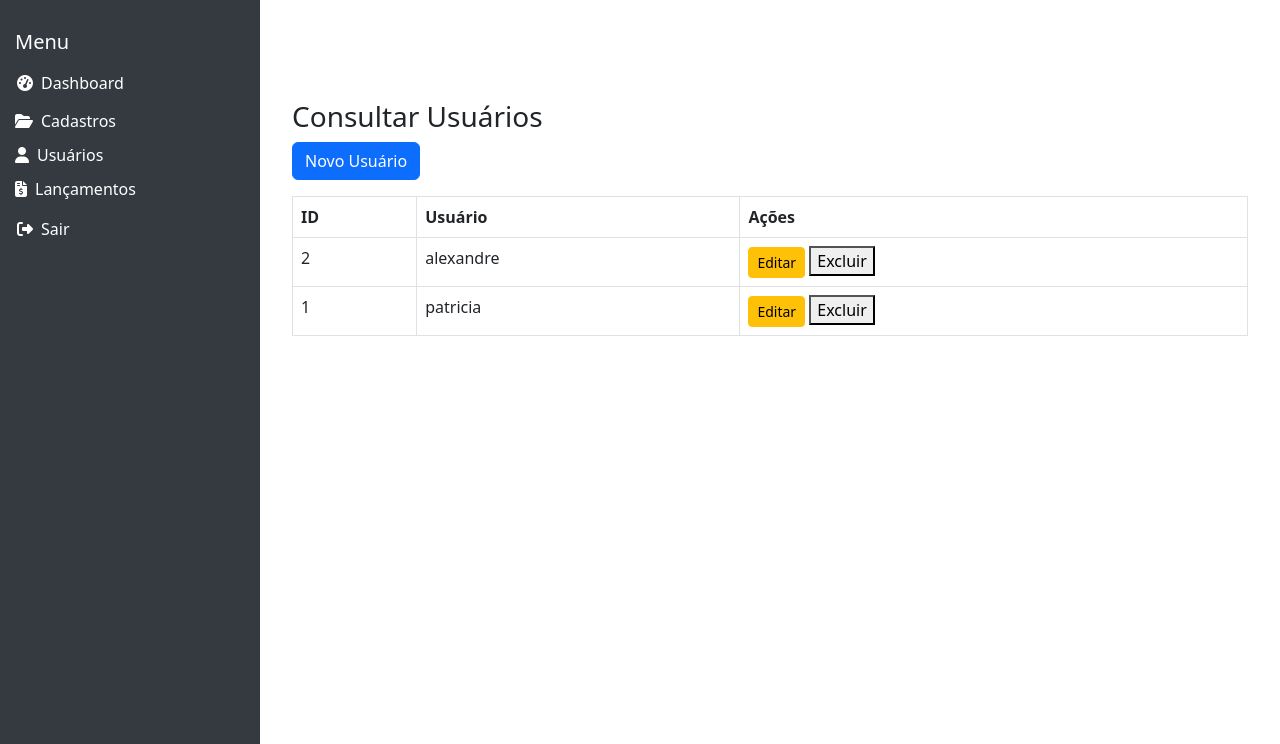
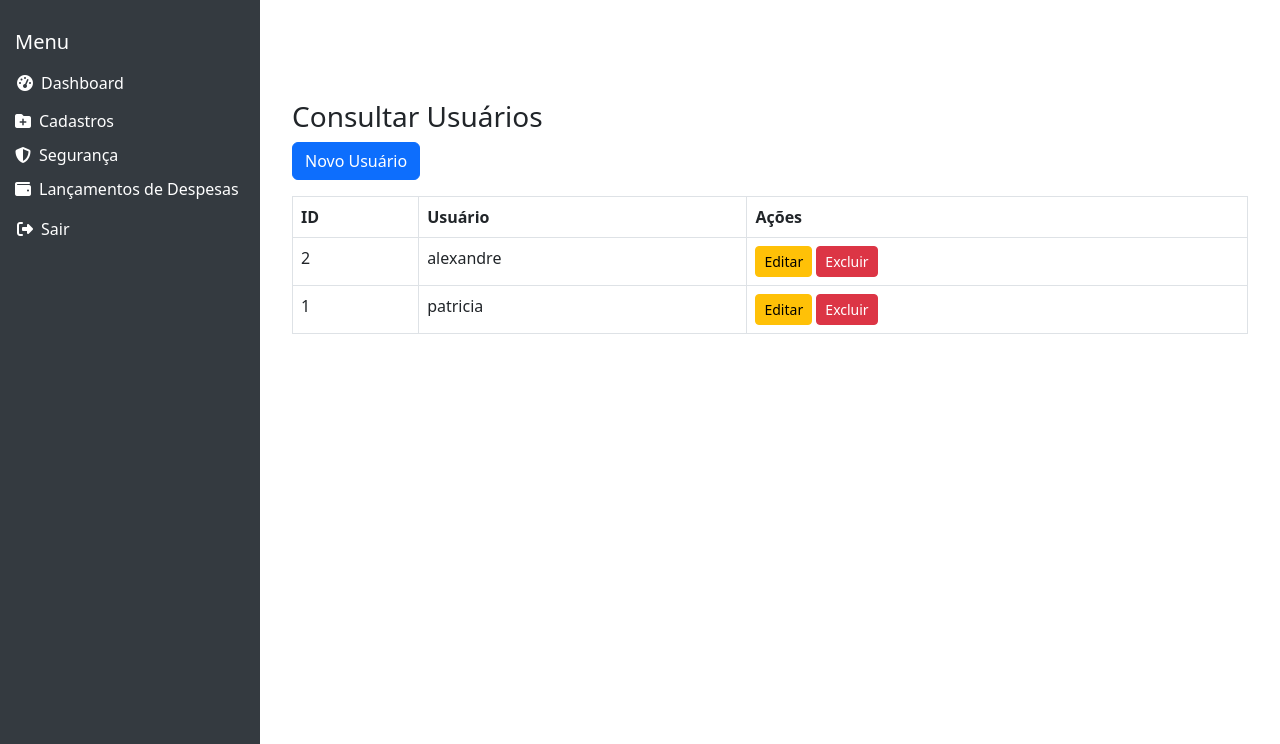
Before and after one commit to alexandrelinx/despesas-gerais, a Flask app: page /usuarios in a window 1280 px wide. Shown: the part 56-800 px from the top of the page. Run offline with Flask 3, Linux system fonts and the light colour scheme; a user stored in the database is signed in; data comes from the database, SQL or seed files in the repository; both versions use the stored data as it was after the commit; parts of the project's set-up code (start-up, migrations or seed data) failed here and were passed over; some libraries are stand-ins or nearby versions.

Commit message:
commit se segurança

```diff
--- a/app.py
+++ b/app.py
@@ -23,16 +23,19 @@ from flask_wtf.csrf import CSRFProtect, CSRFError
 from flask import Flask, render_template, request, redirect, url_for, flash, session, jsonify
 from datetime import datetime
 from dateutil.relativedelta import relativedelta
-
-
-
-
+from flask_wtf.csrf import CSRFError
 
 
 
 app = Flask(__name__)
 app.config['SECRET_KEY'] = 'despesas'
 csrf = CSRFProtect(app)
+
+
+@app.errorhandler(CSRFError)
+def handle_csrf_error(e):
+    flash('Erro de segurança: token CSRF inválido ou expirado. Recarregue a página e tente novamente.', 'danger')
+    return redirect(request.url)
 
 DB = 'despesas.db'
 
@@ -255,6 +258,7 @@ def lancar_despesas():
     conn = get_db_connection()
 
     if request.method == 'POST':
+        print("Form data recebida:", request.form.to_dict())
         try:
             # Captura os dados do formulário
             dados = (
@@ -274,9 +278,14 @@ def lancar_despesas():
             )
 
             # Verifica se todos os campos foram preenchidos
-            if not all(dados):
-                flash("Todos os campos devem ser preenchidos.", "danger")
-                return redirect(url_for('lancar_despesas'))
+           # if not all(dados):
+            #    flash("Todos os campos devem ser preenchidos.", "danger")
+             #   return redirect(url_for('lancar_despesas'))
+            campos_obrigatorios = dados[:-1]
+
+            if any((v is None or str(v).strip() == '') for v in campos_obrigatorios):
+               flash("Todos os campos devem ser preenchidos.", "danger")
+               return redirect(url_for('lancar_despesas'))
 
             cursor = conn.cursor()
 
--- a/templates/base.html
+++ b/templates/base.html
@@ -148,29 +148,29 @@
         <h5>Menu</h5>
         <a href="/"><i class="fas fa-tachometer-alt"></i>Dashboard</a>
 
-        <h6 class="menu-toggle"><i class="fas fa-folder-open"></i>Cadastros</h6>
+        <h6 class="menu-toggle"><i class="fas fa-folder-plus"></i>Cadastros</h6>
         <div class="submenu">
-            <a href="/cadastro/estabelecimento"><i class="fas fa-building"></i>Estabelecimento</a>
-            <a href="/cadastro/categoria"><i class="fas fa-tags"></i>Categorias</a>
+            <a href="/cadastro/estabelecimento"><i class="fas fa-store"></i>Estabelecimento</a>
+            <a href="/cadastro/categoria"><i class="fas fa-th-large"></i>Categorias</a>
             <a href="/cadastro/local_compra"><i class="fas fa-map-marker-alt"></i>Local da Compra</a>
-            <a href="/cadastro/produto"><i class="fas fa-box-open"></i>Produto</a>
-            <a href="/cadastro/comprador"><i class="fas fa-user"></i>Comprador</a>
-            <a href="/cadastro/forma_pagamento"><i class="fas fa-credit-card"></i>Forma de Pagamento</a>
-            <a href="/cadastro/bandeira"><i class="fas fa-flag"></i>Bandeira</a>
+            <a href="/cadastro/produto"><i class="fas fa-box"></i>Produto</a>
+            <a href="/cadastro/comprador"><i class="fas fa-user-tag"></i>Comprador</a>
+            <a href="/cadastro/forma_pagamento"><i class="fas fa-money-check-alt"></i>Forma de Pagamento</a>
+            <a href="/cadastro/bandeira"><i class="fas fa-flag-checkered"></i>Bandeira</a>
          </div>
 
-       <h6 class="menu-toggle"><i class="fas fa-user"></i>Usuários</h6>
+       <h6 class="menu-toggle"><i class="fas fa-shield-alt"></i>Segurança</h6>
        <div class="submenu">
             <a href="/cadastro/usuarios"><i class="fas fa-user-plus"></i>Cadastrar Usuário</a>
             <a href="/usuarios"><i class="fas fa-users"></i>Consultar Usuários</a>
         </div>
 
 
-        <h6 class="menu-toggle"><i class="fas fa-file-invoice-dollar"></i>Lançamentos</h6>
+        <h6 class="menu-toggle"><i class="fas fa-wallet"></i>Lançamentos de Despesas</h6>
         <div class="submenu">
-            <a href="/despesas"><i class="fas fa-money-bill-wave"></i>Lançamento de Despesas</a>
-            <a href="/consultar_despesas"><i class="fas fa-search"></i>Consultar Lançamentos de Despesas</a>
-            <a href="/totais-despesas-mensais"><i class="fas fa-chart-bar"></i>Totais de Despesas Mensais</a>
+            <a href="/despesas"><i class="fas fa-file-invoice-dollar"></i>Cadastrar Despesas</a>
+            <a href="/consultar_despesas"><i class="fas fa-clipboard-list"></i>Consultar Despesas</a>
+            <a href="/totais-despesas-mensais"><i class="fas fa-chart-line"></i>Totais de Despesas Mensais</a>
         </div>
         <a href="/logout" class="sair"><i class="fas fa-sign-out-alt"></i>Sair</a>
     </div>
--- a/templates/consultar_usuarios.html
+++ b/templates/consultar_usuarios.html
@@ -21,7 +21,7 @@
                 <td>
                     <a href="{{ url_for('editar_usuario', id=user.id) }}" class="btn btn-sm btn-warning">Editar</a>
                     <form action="{{ url_for('excluir_usuario', id=user.id) }}" method="POST" style="display:inline;" onsubmit="return confirm('Tem certeza que deseja excluir este usuário?');">
-                        <button type="submit" name="csrf_token" value="{{ csrf_token() }} class="btn btn-sm btn-danger">Excluir</button>
+                        <button type="submit" name="csrf_token" value="{{ csrf_token() }}"class="btn btn-sm btn-danger">Excluir</button>
                     </form>
                 </td>
             </tr>
--- a/templates/despesas.html
+++ b/templates/despesas.html
@@ -14,7 +14,8 @@
 {% endwith %}
 
 <form method="post">
-  <div class="row">
+    <input type="hidden" name="csrf_token" value="{{ csrf_token() }}">
+     <div class="row">
     <div class="col-md-6">
       <label>Estabelecimento</label>
       <select name="estabelecimento_id" class="form-control" required>
@@ -127,6 +128,6 @@
 
   </div>
   <br>
-  <button type="submit" class="btn btn-success">Salvar Lançamento</button>
+  <button type="submit"  class="btn btn-success">Salvar Lançamento</button>
 </form>
 {% endblock %}
```
Also changed, not shown: despesas.db.
